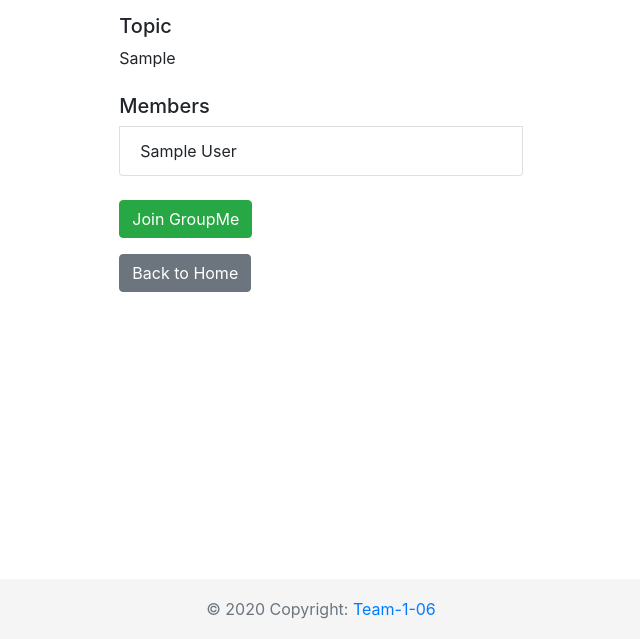
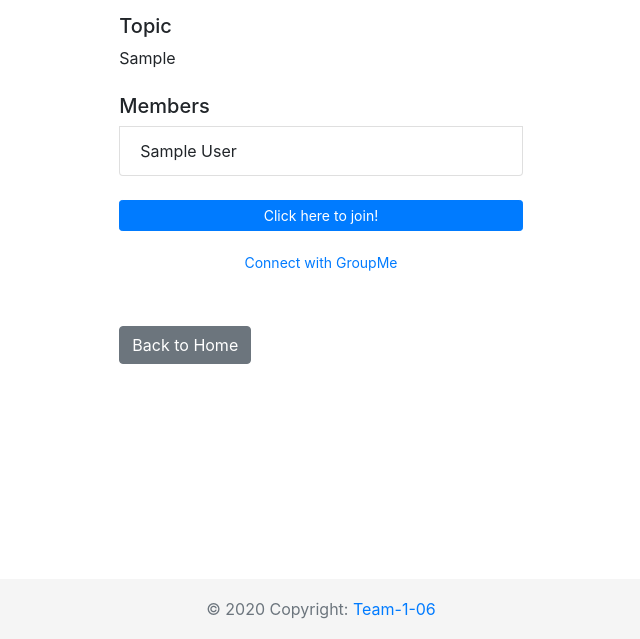
Before and after one commit to noahnarc/Study-Buddy, a Django app: page /study/groups/1 in a window 1280 px wide. Shown: the part 161-800 px from the top of the page, without its empty margins (319-959 px from the left). Run offline with Django 3.2, Linux system fonts and the light colour scheme; a user stored in the database is signed in; tables that the repository leaves empty hold one stand-in row (values such as "Sample post"); some libraries are stand-ins or nearby versions.

Commit message:
Adding "join group" button

```diff
--- a/study/templates/study/group.html
+++ b/study/templates/study/group.html
@@ -6,6 +6,8 @@
 {% endblock %}
 
 {% block content %}
+
+<!-- Formatting for individual group pages -->
 <div class="pb-4">
 <h5>Topic</h5>
 <div>{{studygroup.topic_course}}</div>
@@ -13,6 +15,8 @@
 <div class="pb-4">
     <ul class="list-group">
     <h5>Members</h5>
+
+    <!-- List all the members in the group -->
       {% for member in studygroup.members.all %}
         <li class = "list-group-item">
         {{ member.get_full_name }}
@@ -20,12 +24,20 @@
       {% endfor %}
     </ul>
     </div>
+
+    <!-- Button for current user to join a Group -->
+    <div class = "pb-3">
+      <a class = "btn btn-primary btn-sm btn-block"  href="{% url 'study:join-group' studygroup.id %}"> Click here to join! </a>
+    </div>
+
+    <!-- Button to join a GroupMe -->
     {% if studygroup.groupme_option %}
     <div class = "pb-3">
-        <a class="btn btn-success" href="{{ studygroup.groupme_url }}" target="_blank">Join GroupMe</a>
+        <a class="btn btn-link btn-sm btn-block" href="{{ studygroup.groupme_url }}" target="_blank">Connect with GroupMe</a>
+    {% endif %}
+
+    <!-- Button to return to Homepage -->
+    <div class = "pb-5 pt-5">
+        <a class="btn btn-secondary" href="/" role="button">Back to Home</a>
     </div>
-    {% endif %}
-<div class = "pb-5">
-    <a class="btn btn-secondary" href="/" role="button">Back to Home</a>
-</div>
 {% endblock %}
--- a/study/urls.py
+++ b/study/urls.py
@@ -8,9 +8,13 @@ from django.contrib.auth.decorators import login_required
 from . import views
 
 app_name = 'study'
+
+# URLs with "login_required" are behind Google Login
+# URLs with <int:pk> refer to specific groups
 urlpatterns = [
     path('profile', views.update_profile, name='profile'),
     path('search', login_required(views.SearchResultsView.as_view()), name='search'),
     path('groups/<int:pk>', login_required(views.GroupView.as_view()), name='group'),
+    path('join-group/<int:pk>', login_required(views.join_group), name='join-group'),
     path('create-group', login_required(views.CreateGroup.as_view()), name='create-group'),
 ]
--- a/study/views.py
+++ b/study/views.py
@@ -81,3 +81,16 @@ class CreateGroup(CreateView):
     form_class = GroupForm
     template_name = 'study/create_group.html'
     success_url = 'search'
+
+
+def join_group(request, pk):
+    # Obtain the current user
+    new_member = request.user
+
+    # Find the group that matches the URL request
+    group = StudyGroup.objects.get(id=pk)
+
+    # Add the new member and redirect to the group page
+    group.members.add(new_member)
+    group.save()
+    return redirect('study:group', pk)
```
Also changed, not shown: study/templates/study/search_results.html (+10 -0 lines).
